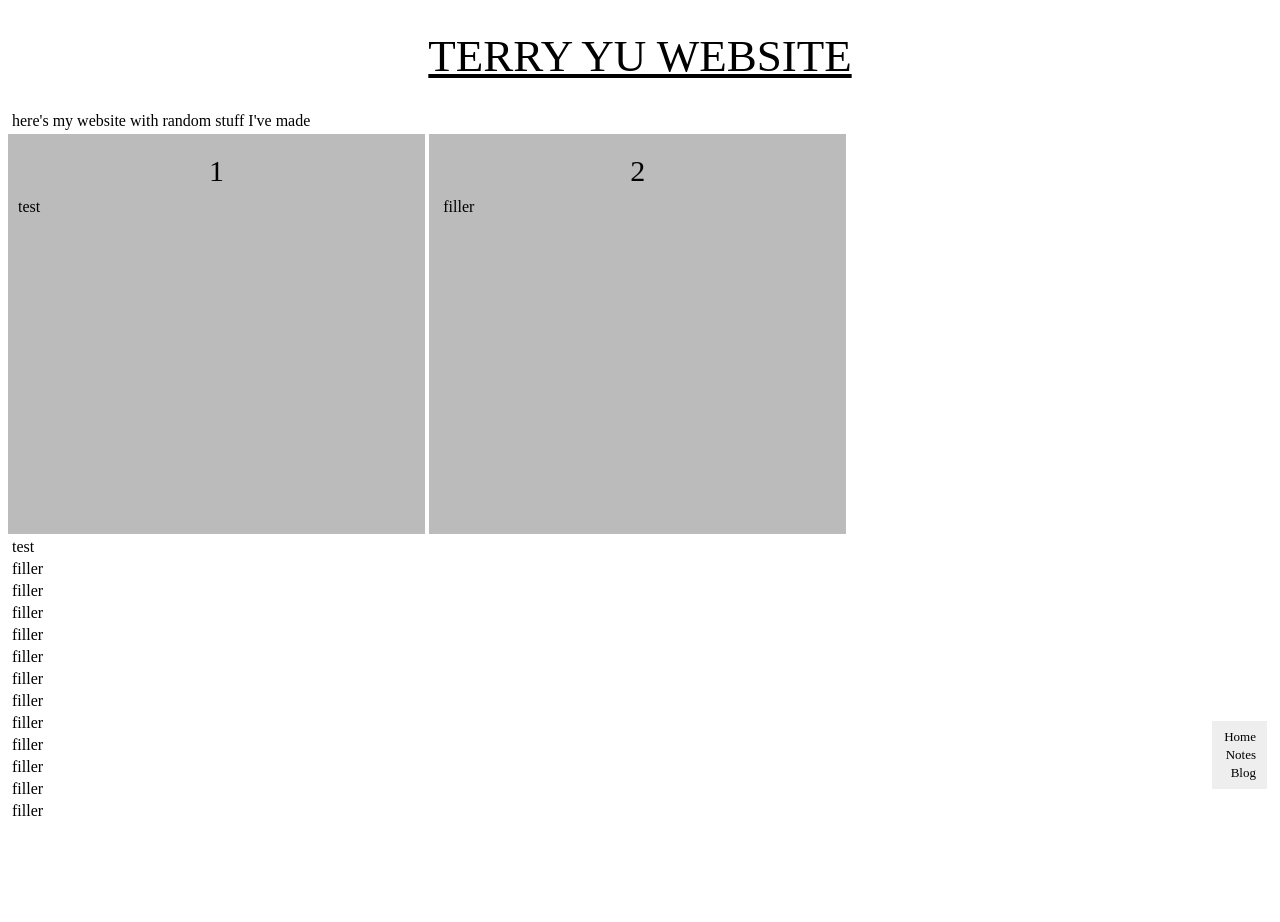
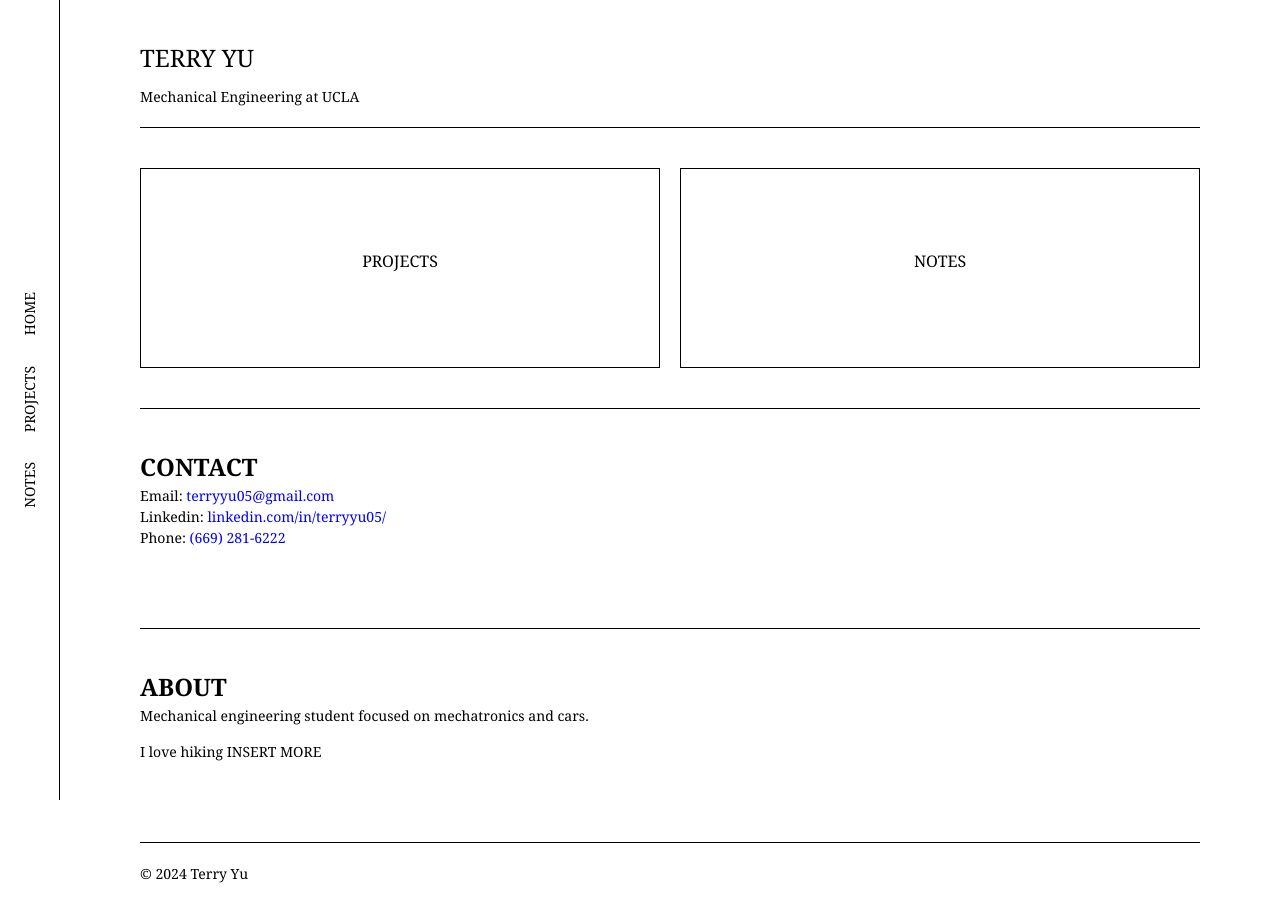
Before and after one commit to ty1649/ty1649.github.io, a plain HTML site: page index.html in a window 1280 px wide. Before the commit the page ends 828 px from the top, so only its background shows below. Drawn offline with Linux system fonts and the light colour scheme.

Commit message:
updating portfolio

```diff
--- a/index.html
+++ b/index.html
@@ -1,155 +1,234 @@
 <!DOCTYPE html>
-<html>
+<html lang="en">
 <head>
-<title>Terry Yu Website</title>
+    <meta charset="UTF-8">
+    <title>Terry Yu | Portfolio</title>
     <meta name="google-site-verification" content="-yAzYtsG5CNLvD299Sl787ZO6-siX4KiVmkEjEUNIMQ" />
     <meta name="viewport" content="width=device-width, initial-scale=1">
-
+    <meta name="description" content="Terry Yu's portfolio website featuring mechanical engineering projects and class notes">
     <style>
         * {
+            margin: 0;
+            padding: 0;
             box-sizing: border-box;
+            font-family: Georgia, Garamond;
         }
 
-p { margin:4px }
-h3 { margin : 16px}
-
-/* boxes */
-.column {
-  float: left;
-  width: 33%;
-  margin-right: .33%;
-  padding: 10px;
-  height: 400px;
+        body {
+            padding: 40px;
+            padding-left: 100px;
+            max-width: 1200px;
+            margin: 0 auto;
+            line-height: 1.5;
         }
 
-.row:after {
-  content: "";
-  display: table;
-  clear: both;
+        /* Header */
+        .header {
+            margin-bottom: 40px;
+            border-bottom: 1px solid #000;
+            padding-bottom: 20px;
         }
 
         .section-title {
-  font-size: 45px;
-  color: rgb(0, 0, 0);
+            font-size: 24px;
+            margin-bottom: 10px;
+            font-weight: normal;
+        }
+
+        .subtitle {
+            font-size: 14px;
+        }
+
+        /* Content Grid */
+        .row {
+            display: grid;
+            grid-template-columns: repeat(2, 1fr);
+            gap: 20px;
+            margin-bottom: 40px;
+        }
+/*
+        .column {
+            border: 1px solid #000;
+            padding: 20px;
+            min-height: 200px;
+            display: flex;
+            flex-direction: column;
+            justify-content: center;
+            align-items: center;
             text-align: center;
+        } */
+        .column {
+            border: 1px solid #000;
+            padding: 20px;
+            min-height: 200px;
+            display: flex;
+            flex-direction: column;
+            justify-content: center;
+            align-items: center;
+            text-align: center;
+            transition: transform 0.3s ease, background-color 0.3s ease;
+         }
+
+         .column:hover {
+            transform: scale(1.05);
+            background-color: #f0f0f0;
             text-decoration: underline;
-  font-weight: 490;
+         }
+
+          .column-link {
+            display: block;
+            text-decoration: none;
+            color: inherit;
+          }
+
+          .column-link .column {
+            height: 100%;
+          }
+
+          .column-link .box-title {
+              text-decoration: none;
           }
 
         .box-title {
-  font-size: 30px;
-  color: rgb(0, 0, 0);
+            font-size: 16px;
+            margin-bottom: 15px;
+            font-weight: normal;
             text-align: center;
-  font-weight: 300;
-  margin:10px;
         }
 
-.main {
-  margin-left: 160px;
-  padding: 0px 10px;
+        /* About Section */
+        .about-section {
+            margin: 40px 0;
+            padding: 40px 0;
+            border-top: 1px solid #000;
+        }
+        .about-section a {
+            color: blue;
+            text-decoration: none;
         }
 
-@media screen and (max-height: 450px) {
-  .sidenav {padding-top: 15px;}
-  .sidenav a {font-size: 18px;}
+        .about-section a:visited {
+            color: blue;
         }
 
-.alignleft {
-    margin:0;
-    float: left;
-    width:33.33333%;
-    text-align:left;
-}
-.aligncenter {
-    margin:0;
-    float: left;
-    width:33.33333%;
-    text-align:center;
-}
-.alignright {
-    margin:0;
-    float: left;
-    width:33.33333%;
-    text-align:right;
+        .about-section a:hover {
+            text-decoration: underline;
         }
 
-/* nav bar */
+        .about-content {
+            font-size: 14px;
+            max-width: 600px;
+        }
+
+        /* Navigation */
         .sidenav {
-  width: 55px;
             position: fixed;
-  z-index: 1;
-  bottom: 11px;
-  right: 13px;
-  background: #eee;
-  overflow-x: hidden;
-  padding: 7px 0;
+            top: 0;
+            left: 0;
+            height: 100%;
+            width: 60px;
+            border-right: 1px solid #000;
+            display: flex;
+            flex-direction: column;
+            align-items: center;
+            justify-content: center;
+            gap: 30px;
+            background: #fff;
         }
 
         .sidenav a {
-  padding: 1px 11px 1px 7px;
+            writing-mode: vertical-rl;
+            transform: rotate(180deg);
             text-decoration: none;
-  text-align: right;
-  font-size: 13px;
-  color: #000000;
-  display: block;
+            color: #000;
+            font-size: 14px;
         }
 
         .sidenav a:hover {
-  color: #0d528a;
-  /* text-decoration: underline; */
+            text-decoration: underline;
+        }
+
+        /* Footer */
+        .footer {
+            margin-top: 40px;
+            padding-top: 20px;
+            border-top: 1px solid #000;
             font-size: 14px;
         }
 
-@media screen and (max-height: 450px) {
-  .sidenav {padding-top: 15px;}
-  .sidenav a {font-size: 18px;}
+        /* Responsive Design */
+        @media screen and (max-width: 768px) {
+            body {
+                padding: 20px;
+                padding-bottom: 80px;
+            }
+
+            .row {
+                grid-template-columns: 1fr;
+            }
+
+            .sidenav {
+                height: 60px;
+                width: 100%;
+                bottom: 0;
+                top: auto;
+                left: 0;
+                flex-direction: row;
+                border-right: none;
+                border-top: 1px solid #000;
+            }
+
+            .sidenav a {
+                writing-mode: horizontal-tb;
+                transform: none;
+            }
         }
     </style>
 </head>
+<body>
+    <header class="header">
+        <h1 class="section-title">TERRY YU</h1>
+        <p class="subtitle">Mechanical Engineering at UCLA</p>
+    </header>
 
-<body>
-<h1 class="section-title">TERRY YU WEBSITE</h1>
-
-<p>here's my website with random stuff I've made</p>
-
+    <main>
         <div class="row">
-  <div class="column" style="background-color:#bbb;">
-    <h2 class = "box-title"> 1 </h2>
-    test
+            <div class="column">
+                <h2 class="box-title">PROJECTS</h2>
             </div>
-  <div class="column" style="background-color:#bbb;">
-    <h2 class = "box-title"> 2 </h2>
-    <p> filler </p>
+          <a href="/notes/index.html" class="column-link">
+            <div class="column">
+                <h2 class="box-title">NOTES</h2>
+            </div>
+          </a>
         </div>
 
+        <section class="about-section">
+          <h2 class="about-title">CONTACT</h2>
+          <div class="about-content">
+              <p>Email: <a href="mailto: terryyu05@gmail.com" class="contact-link">terryyu05@gmail.com</a></p>
+              <p>Linkedin: <a href="https://www.linkedin.com/in/terryyu05/">linkedin.com/in/terryyu05/</a></p>
+              <p>Phone: <a href="tel:6692816222">(669) 281-6222</a></p>
           </div>
-<p>test</p>
-<p>filler</p>
-<p>filler</p>
-<p>filler</p>
-<p>filler</p>
-<p>filler</p>
-<p>filler</p>
-<p>filler</p>
-<p>filler</p>
-<p>filler</p>
-<p>filler</p>
-<p>filler</p>
-<p>filler</p>
+      </section>
 
-<!-- /*
-<div id="footer">
-    <p>discord: ty49#4673<span style = "float:right;">-ty1649</span></p>
-    <p class="alignleft">discord: ty#2234</p><p class="aligncenter">about me</p><p class="alignright">-ty1649</p>
-</div> */
-     -->
-     <div class="sidenav">
-      <a href="index.html">Home</a>
-      <a href="/notes/">Notes</a>
-      <a href="/blog/">Blog</a>
+        <section class="about-section">
+            <h2 class="about-title">ABOUT</h2>
+            <div class="about-content">
+                <p>Mechanical engineering student focused on mechatronics and cars.</p>
+                <p style="margin-top: 15px">I love hiking INSERT MORE</p>
             </div>
+        </section>
+    </main>
 
+    <nav class="sidenav">
+        <a href="index.html">HOME</a>
+        <a href="/projects/">PROJECTS</a>
+        <a href="/notes/">NOTES</a>
+    </nav>
 
-
+    <footer class="footer">
+        <p>© 2024 Terry Yu</p>
+    </footer>
 </body>
 </html>
```
Also changed, not shown: projects/index.html (renamed from blog/index.html, +1 -1 lines). Lines whose indentation alone changed are shown as unchanged.
